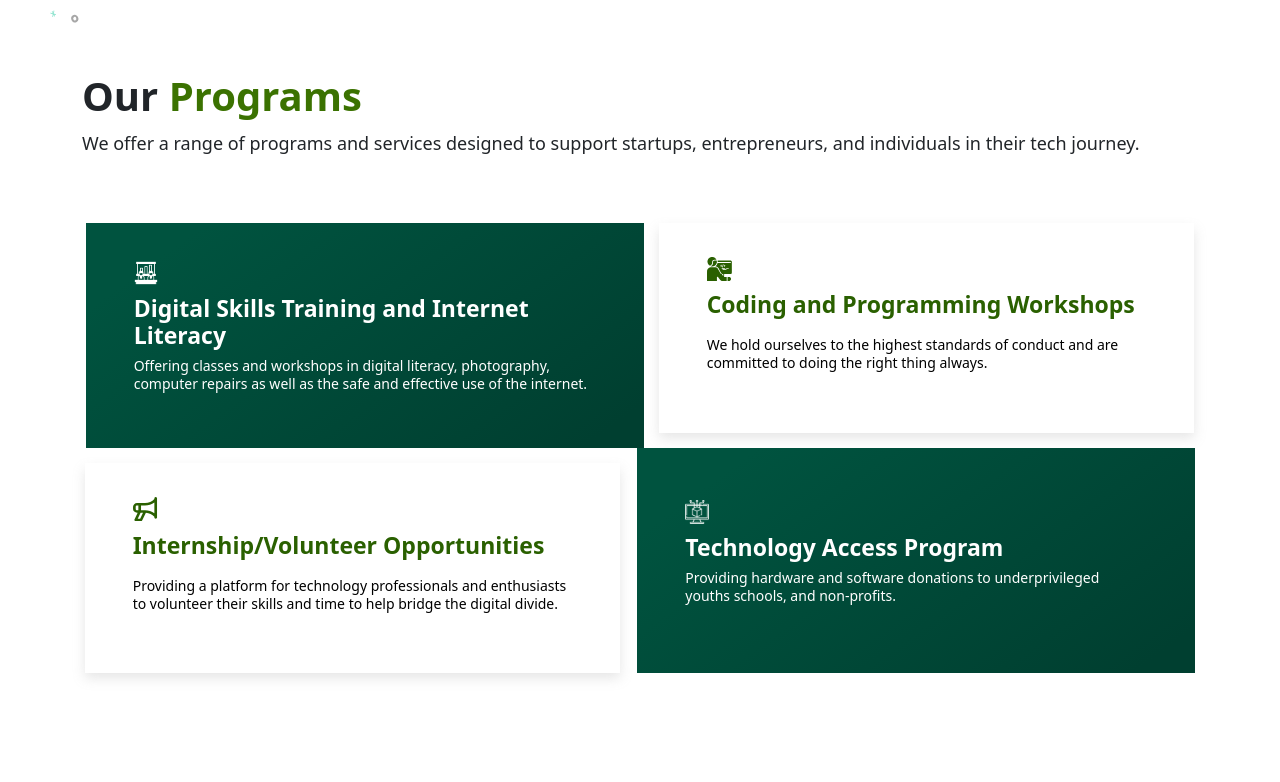
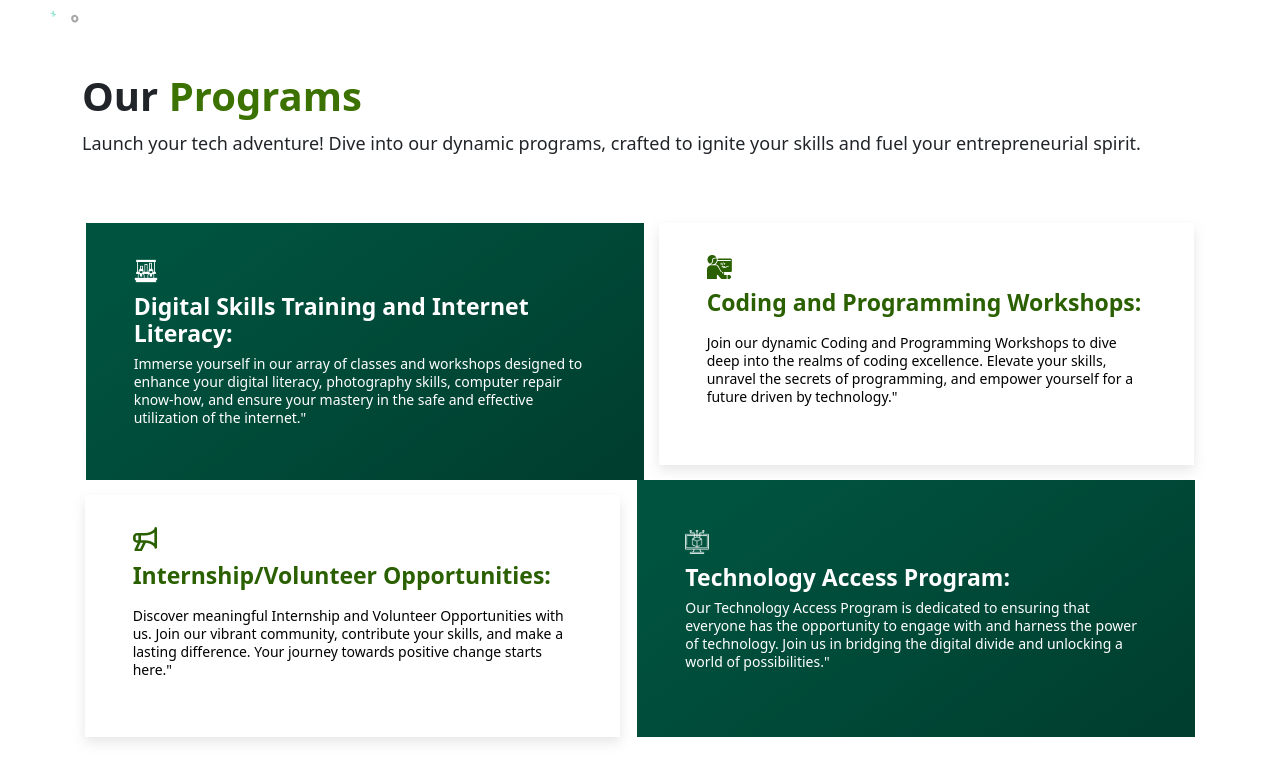
Before and after one commit to cedarsdevteam/official_cedars, a React (Create React App) app in the folder cedars-productivity-centre/: page /programs in a window 1280 px wide. Shown: the part 640-1422 px from the top of the page. Built offline with nearby package versions, Linux system fonts and the light colour scheme.

Commit message:
update repo

```diff
--- a/cedars-productivity-centre/src/components/AboutContent/OurPrograms/index.jsx
+++ b/cedars-productivity-centre/src/components/AboutContent/OurPrograms/index.jsx
@@ -17,8 +17,7 @@ const OurPrograms = () => {
                     <div className="header text-start mb-5 col-md-4">
                         <h1>Our <span>Programs</span></h1>
                         <p>
-                        We offer a range of programs and services designed to support startups, entrepreneurs, and individuals
-                        in their tech journey.
+                        Launch your tech adventure! Dive into our dynamic programs, crafted to ignite your skills and fuel your entrepreneurial spirit.
                         </p>
                     </div>
 
@@ -26,10 +25,9 @@ const OurPrograms = () => {
 
                         <div className="col-md-6 col-12 programs-box invert-green">
                             <img src={DGST} className="icon img-fluid" alt="dgst-ico" />
-                            <h4>Digital Skills Training and Internet Literacy</h4>
+                            <h4>Digital Skills Training and Internet Literacy:</h4>
                             <p>
-                            Offering classes and workshops in digital literacy, photography, computer repairs as well as the safe and
-                            effective use of the internet.
+                            Immerse yourself in our array of classes and workshops designed to enhance your digital literacy, photography skills, computer repair know-how, and ensure your mastery in the safe and effective utilization of the internet."
 
                                 {/* <Link to="/activities">
                                     Read more <img src={arrowWhite} alt="arr-right" />
@@ -39,10 +37,9 @@ const OurPrograms = () => {
 
                         <div className="col-md-6 col-12 programs-box invert-white">
                             <img src={CPW} className="icon img-fluid" alt="cpw-ico" />
-                            <h4>Coding and Programming Workshops</h4>
+                            <h4>Coding and Programming Workshops:</h4>
                             <p>
-                                We hold ourselves to the highest standards of conduct
-                                and are committed to doing the right thing always.
+                            Join our dynamic Coding and Programming Workshops to dive deep into the realms of coding excellence. Elevate your skills, unravel the secrets of programming, and empower yourself for a future driven by technology."
                                 {/* <Link to="/activities">
                                     Read more <img src={arrowGreen} alt="arr-right" />
                                 </Link> */}
@@ -51,10 +48,9 @@ const OurPrograms = () => {
 
                         <div className="col-md-6 col-12 programs-box invert-white">
                             <img src={IVO} className="icon img-fluid" alt="ivo-ico" />
-                            <h4>Internship/Volunteer Opportunities</h4>
+                            <h4>Internship/Volunteer Opportunities:</h4>
                             <p>
-                            Providing a platform for technology professionals and enthusiasts to volunteer their skills and time to
-                            help bridge the digital divide.
+                            Discover meaningful Internship and Volunteer Opportunities with us. Join our vibrant community, contribute your skills, and make a lasting difference. Your journey towards positive change starts here."
 
                                 {/* <Link to="/activities">
                                     Read more <img src={arrowGreen} alt="arr-right" />
@@ -64,9 +60,9 @@ const OurPrograms = () => {
 
                         <div className="col-md-6 col-12 programs-box invert-green">
                             <img src={TAP} className="icon img-fluid" alt="tap-ico" />
-                            <h4>Technology Access Program</h4>
+                            <h4>Technology Access Program:</h4>
                             <p>
-                            Providing hardware and software donations to underprivileged youths schools, and non-profits.
+                            Our Technology Access Program is dedicated to ensuring that everyone has the opportunity to engage with and harness the power of technology. Join us in bridging the digital divide and unlocking a world of possibilities."
                                 {/* <Link to="/activities">
                                     Read more <img src={arrowWhite} alt="arr-right" />
                                 </Link> */}
--- a/cedars-productivity-centre/src/components/Footer/Footer.jsx
+++ b/cedars-productivity-centre/src/components/Footer/Footer.jsx
@@ -27,7 +27,7 @@ const Footer = () => {
                         </ul>
 
                         <h3 className="footer__container__row__copyright">
-                            &copy; 2023 Cedars all rights reserved.
+                            &copy; 2024 Cedars all rights reserved.
                         </h3>
                     </div>
 
--- a/cedars-productivity-centre/src/components/HomeContent/OurImpact/OurImpact.jsx
+++ b/cedars-productivity-centre/src/components/HomeContent/OurImpact/OurImpact.jsx
@@ -9,9 +9,7 @@ const OurImpact = () => {
             <div className="header flex-fluid pb-2 mb-5">
                 <h1>Our <span>Impact</span></h1>
                 <small className="d-flex col-12 col-md-8">
-                    Cedars Productivity Centre has provided digital literacy training to over 6,000
-                    young people in Bonny over the last 8 years and helped a few small businesses to
-                    start and grow using technology.
+                From tech novices to digital wizards, we've empowered over 7,000 young people in Bonny. More than just training, we've helped small businesses take flight, fueled by technology and community.
                 </small>
             </div>
 
--- a/cedars-productivity-centre/src/components/HomeContent/WhoWeAre/index.jsx
+++ b/cedars-productivity-centre/src/components/HomeContent/WhoWeAre/index.jsx
@@ -14,8 +14,7 @@ const WhoWeAre = () => {
 
                         <h1> <span>WHO</span> WE ARE</h1>
                         <p>
-                            Cedars Productivity Centre is a non-profit organization that transforms communities
-                            by building digital capabilities and fostering the development of innovative solutions.
+                          At Cedars Productivity Centre, we are more than just a non-profit organization – we are catalysts for transformative communities. We ignite a digital revolution, arming individuals with the tools to shape their own future and inspire the creation of groundbreaking solutions. Join us on this journey of empowerment and innovation as we redefine what's possible, one community at a time."
                         </p>
                     </div>
                 </div>
--- a/cedars-productivity-centre/src/layout/About/About.jsx
+++ b/cedars-productivity-centre/src/layout/About/About.jsx
@@ -22,12 +22,12 @@ const About = () => {
                             OUR STORY
                         </h1>
                         <p>
-                            Cedars Productivity Centre was founded in 2015
-                            and has since served thousands of young people.
-                            We operate in Bonny Island and focus on providing
-                            Free digital skills training, As well as provide IT
-                            support for schools, other NGOs, and developing
-                            locally relevant technology solutions for businesses.
+                        At Cedars Productivity Centre, we believe in the
+                        transformative power of digital capabilities and
+                        the boundless potential of innovation. Established in 2015
+                        as a not-for-profit organization nestled in the heart of
+                        Bonny Island, we embark on a noble journey—to be a catalyst
+                        for Africa's growth and transformation.
                         </p>
                     </div>
 
```
Also changed, not shown: 1 other file (tests, documents, lock files or other folders).
